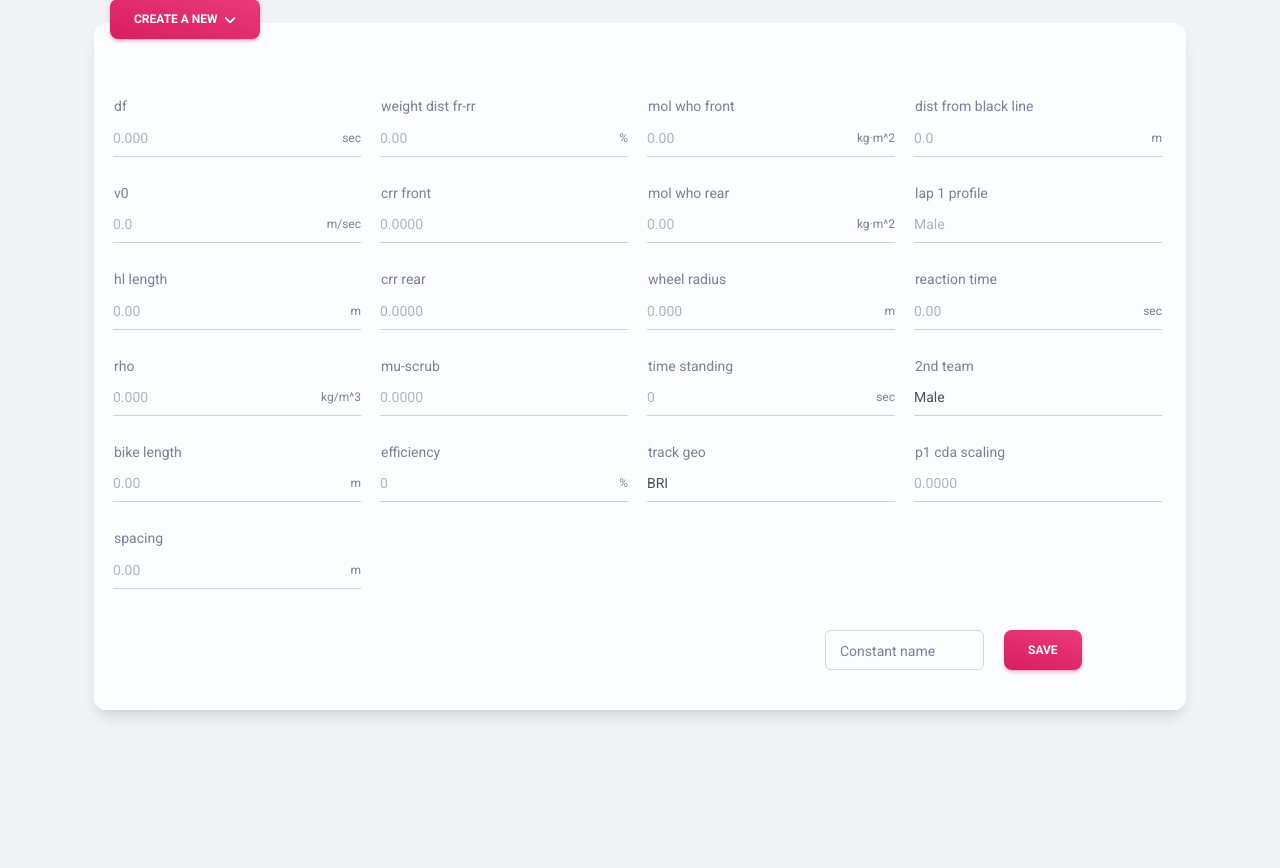
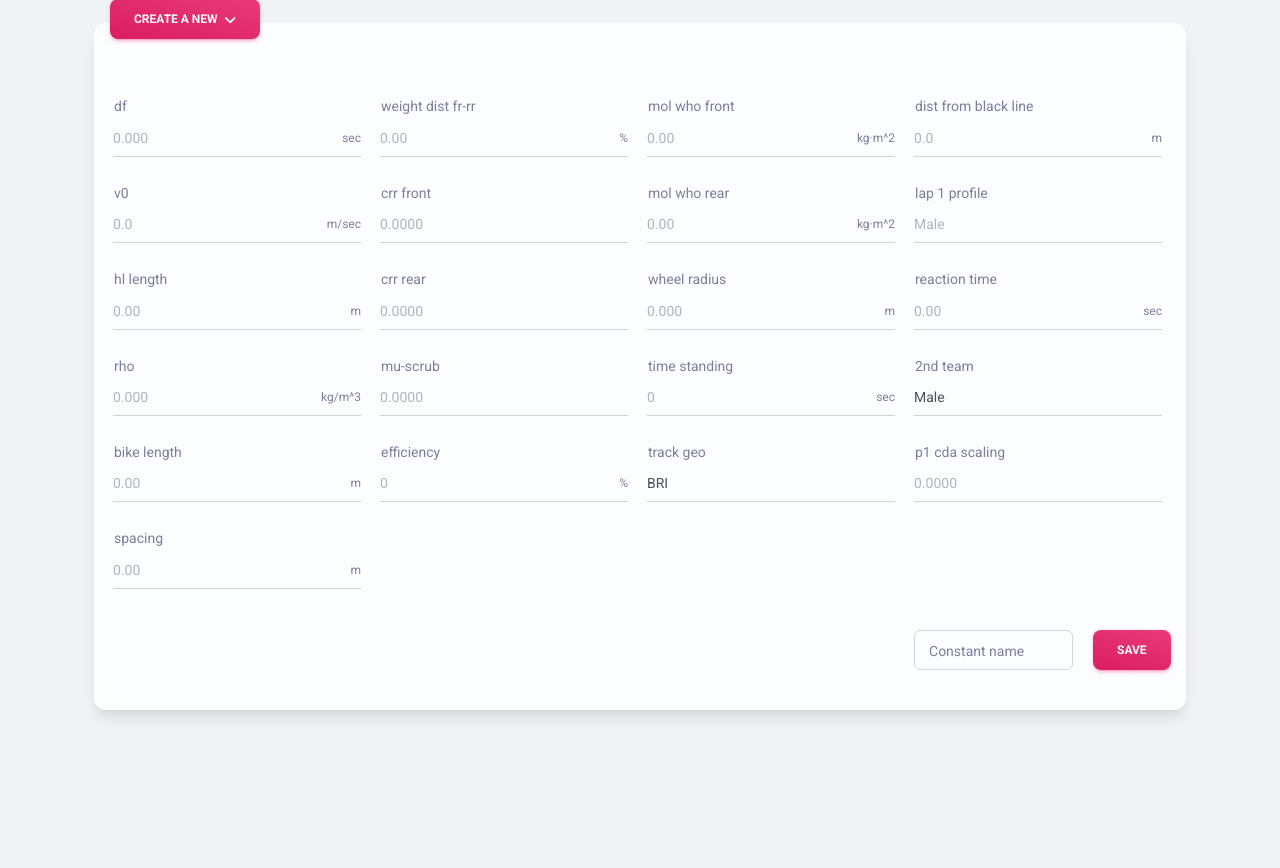
Before and after one commit to xxlrr/TPPSOMT, a Django app: page /strategy/constant/ in a window 1280 px wide. Shown: the part 111-979 px from the top of the page. Run offline with Django 3.2, Linux system fonts and the light colour scheme; the visitor is signed in with stand-in values (Sample User, id 1); some libraries are stand-ins or nearby versions.

Commit message:
modify a little things

```diff
--- a/tppsomt/apps/strategy/urls.py
+++ b/tppsomt/apps/strategy/urls.py
@@ -6,9 +6,12 @@ Copyright (c) 2019 - present AppSeed.us
 from django.urls import path, re_path
 from apps.strategy import views
 
+
+app_name = 'strategy'
 urlpatterns = [
 
     path('constant/', views.constant, name='constant'),
+    # path('rider/', views.rider, name='rider'),
 
     # # Matches any html file
     # re_path(r'^.*\.*', views.pages, name='pages'),
--- a/tppsomt/apps/templates/strategy/constant.html
+++ b/tppsomt/apps/templates/strategy/constant.html
@@ -167,7 +167,7 @@
                           <input id="name" name="name" type="text" class="form-control">
                         </div>
                       </div>
-                      <div class="col-md-2 ps-md-2">
+                      <div class="col-md-1 ps-md-2">
                         <button type="submit" class="btn bg-gradient-primary mt-3 mb-0">Save</button>
                         <!-- <button type="cancel" class="btn bg-gradient-light mt-3 mb-0">Cancel</button> -->
                       </div>
--- a/tppsomt/core/urls.py
+++ b/tppsomt/core/urls.py
@@ -11,7 +11,7 @@ urlpatterns = [
     path("", include("apps.authentication.urls")), # Auth routes - login / register
 
     # ADD NEW Routes HERE
-    path('strategy/', include(("apps.strategy.urls", "strategy"), namespace="strategy")), # A team pursuit strategy tool
+    path('strategy/', include("apps.strategy.urls")), # A team pursuit strategy tool
 
     # Leave `Home.Urls` as last the last line
     path("", include("apps.home.urls"))
```
